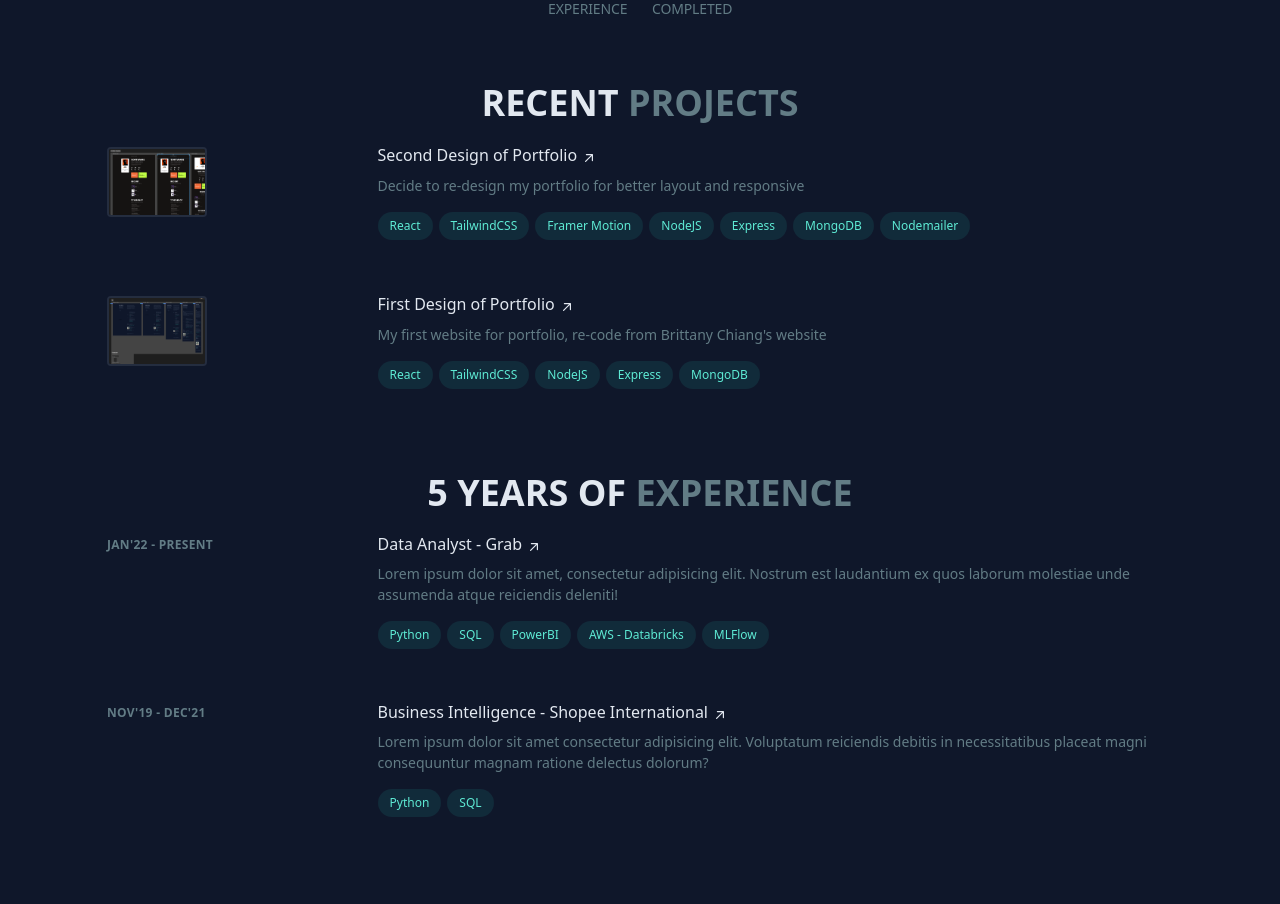
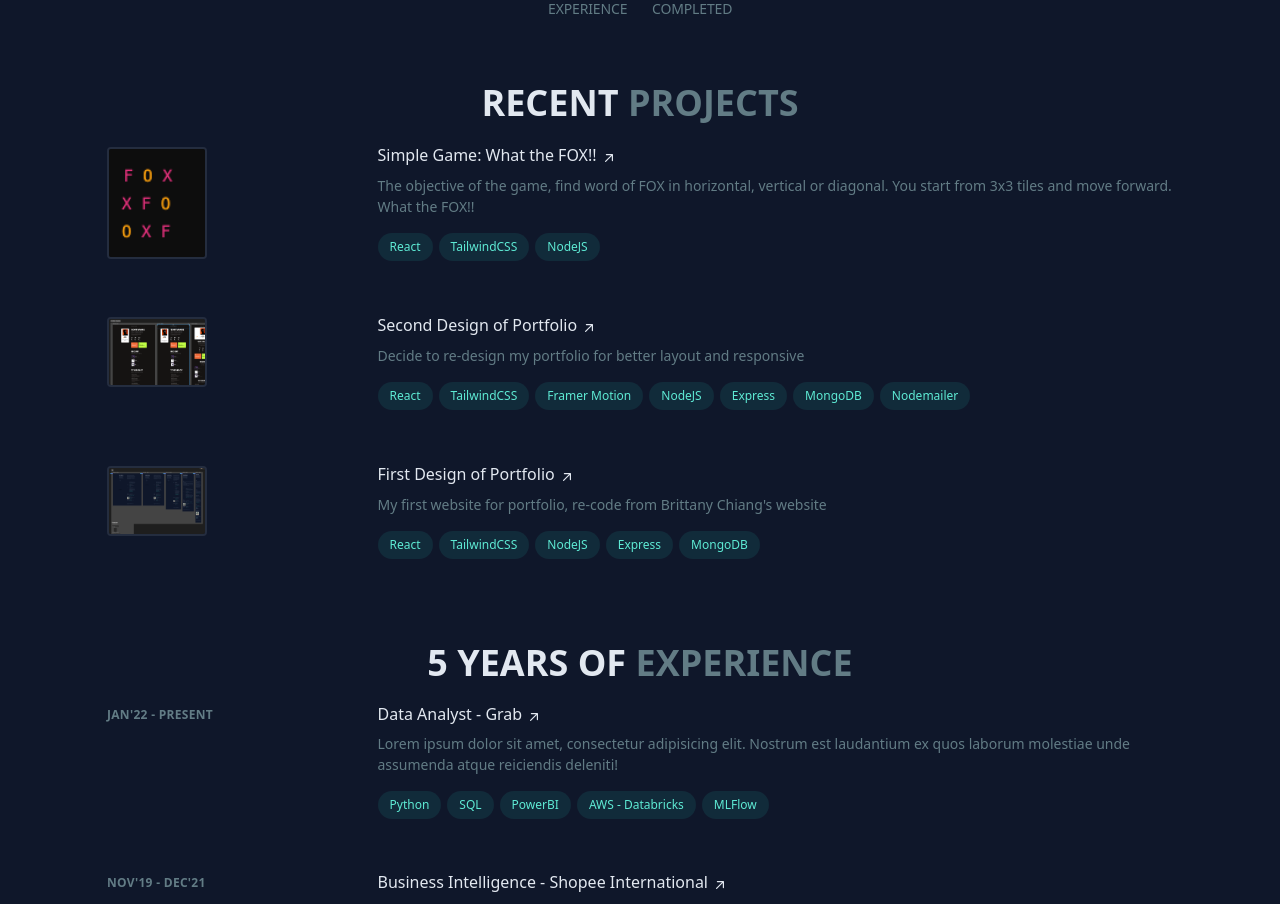
Before and after one commit to fahimhm/fahimworks.online, a React (Vite) app in the folder client/: page / in a window 1280 px wide. Shown: the part 921-1825 px from the top of the page. Built offline with nearby package versions, Linux system fonts and the light colour scheme; no server answers.

Commit message:
build: preparing the UI for what the fox add link url on UI

```diff
--- a/client/src/components/Dock.jsx
+++ b/client/src/components/Dock.jsx
@@ -1,5 +1,6 @@
 import { FoxHeadIcon, QuestionMarkIcon } from "../assets/Icons"
 import Tooltip from './Tooltip';
+import { Link } from 'react-router-dom';
 import {
   MotionValue,
   motion,
@@ -14,12 +15,21 @@ export default function Dock() {
   let mouseX = useMotionValue(Infinity);
 
   const description = [
-    'Find the FOX',
+    'What the FOX!!',
     'Not available',
     'Not available',
     'Not available',
     'Not available',
     'Not available',
+  ];
+
+  const urls = [
+    '/findthefox',
+    '/',
+    '/',
+    '/',
+    '/',
+    '/',
   ];
 
   return (
@@ -29,7 +39,9 @@ export default function Dock() {
       className="flex items-end h-16 gap-4 px-4 pb-3 bg-secondaryBg rounded-xl glassmorphism">
       {[...Array(6).keys()].map((i) => (
         <Tooltip key={i} description={description[i]}>
-          <AppIcon mouseX={mouseX} index={i} />
+          <Link to={urls[i]}>
+            <AppIcon mouseX={mouseX} index={i} />
+          </Link>
         </Tooltip>
       ))}
     </div>
--- a/client/src/components/RecentProjects.jsx
+++ b/client/src/components/RecentProjects.jsx
@@ -1,17 +1,19 @@
 import PropTypes from 'prop-types';
 import portfolio1 from '../assets/portfolio1.jpg';
 import portfolio2 from '../assets/portfolio2.jpg';
+import fox from '../assets/fox.png';
 import { LittleArrowIcon } from '../assets/Icons';
 import SkillItem from './SkillItem';
+import { Link } from 'react-router-dom';
 
-function ProjectItem({title, subtitle, image, skill}) {
+function ProjectItem({title, subtitle, image, skill, url }) {
   return (
     <li key={title} className='mb-12'>
       <div className='relative grid gap-4 pb-1 transition-all group sm:grid-cols-8 sm:gap-8 md:gap-4 lg:hover:!opacity-100 lg:group-hover/list:opacity-50'>
         <div className='absolute z-0 hidden transition rounded-md -inset-x-4 -inset-y-4 motion-reduce:transition-none lg:-inset-x-6 lg:block lg:group-hover:bg-slate-800/50 lg:group-hover:shadow-[inset_0_1px_0_0_rgba(148,163,184,0.1)] lg:group-hover:drop-shadow-lg'></div>
         <div className='z-10 sm:order-2 sm:col-span-6'>
           <h3>
-            <div className='inline-flex items-baseline text-base font-medium leading-tight text-slate-200 hover:text-teal-300 focus-visible:text-teal-300 group/link'>
+            <Link to={url} className='inline-flex items-baseline text-base font-medium leading-tight text-slate-200 hover:text-teal-300 focus-visible:text-teal-300 group/link'>
               <span className='absolute -inset-x-4 -inset-y-2.5 rounded hidden md:-inset-x-6 md:-inset-y-4 lg:block'></span>
               <span>
                 {title}
@@ -19,7 +21,7 @@ function ProjectItem({title, subtitle, image, skill}) {
                   <LittleArrowIcon className='inline-block w-4 h-4 ml-1 transition-transform translate-y-px shrink-0 group-hover/link:-translate-y-1 group-hover/link:translate-x-1 group-focus-visible/link:-translate-y-1 group-focus-visible/link:translate-x-1 motion-reduce:transition-none' />
                 </span>
               </span>
-            </div>
+            </Link>
           </h3>
           <p className='mt-2 text-sm leading-normal text-secTxtColor'>{subtitle}</p>
           <ul className='flex flex-wrap mt-2'>
@@ -40,8 +42,9 @@ function getImage({source_, alter}) {
 
 export default function RecentProjects() {
   const projects = [
-    {title: 'Second Design of Portfolio', subtitle: "Decide to re-design my portfolio for better layout and responsive", image: getImage({source_: portfolio2, alter: 'second project'}), skillTag: ['React', 'TailwindCSS', 'Framer Motion', 'NodeJS', 'Express', 'MongoDB', 'Nodemailer']},
-    {title: 'First Design of Portfolio', subtitle: "My first website for portfolio, re-code from Brittany Chiang's website", image: getImage({source_: portfolio1, alter: 'first project'}), skillTag: ['React', 'TailwindCSS', 'NodeJS', 'Express', 'MongoDB']},
+    {title: 'Simple Game: What the FOX!!', subtitle: "The objective of the game, find word of FOX in horizontal, vertical or diagonal. You start from 3x3 tiles and move forward. What the FOX!!", image: getImage({source_: fox, alter: 'fox game'}), skillTag: ['React', 'TailwindCSS', 'NodeJS'], url: '/findthefox'},
+    {title: 'Second Design of Portfolio', subtitle: "Decide to re-design my portfolio for better layout and responsive", image: getImage({source_: portfolio2, alter: 'second project'}), skillTag: ['React', 'TailwindCSS', 'Framer Motion', 'NodeJS', 'Express', 'MongoDB', 'Nodemailer'], url: '/'},
+    {title: 'First Design of Portfolio', subtitle: "My first website for portfolio, re-code from Brittany Chiang's website", image: getImage({source_: portfolio1, alter: 'first project'}), skillTag: ['React', 'TailwindCSS', 'NodeJS', 'Express', 'MongoDB'], url: '/'},
   ];
 
   return (
@@ -60,7 +63,7 @@ export default function RecentProjects() {
       </h2>
       <ol className='group/list'>
         {projects.map((project) => (
-          <ProjectItem key={project.title} title={project.title} subtitle={project.subtitle} image={project.image} skill={project.skillTag} />
+          <ProjectItem key={project.title} title={project.title} subtitle={project.subtitle} image={project.image} skill={project.skillTag} url={project.url} />
         ))}
       </ol>
     </div>
@@ -72,6 +75,7 @@ ProjectItem.propTypes = {
   subtitle: PropTypes.string.isRequired,
   image: PropTypes.element.isRequired,
   skill: PropTypes.array.isRequired,
+  url: PropTypes.string.isRequired,
 };
 
 getImage.propTypes = {
```
Also changed, not shown: client/src/assets/fox.png (added).
